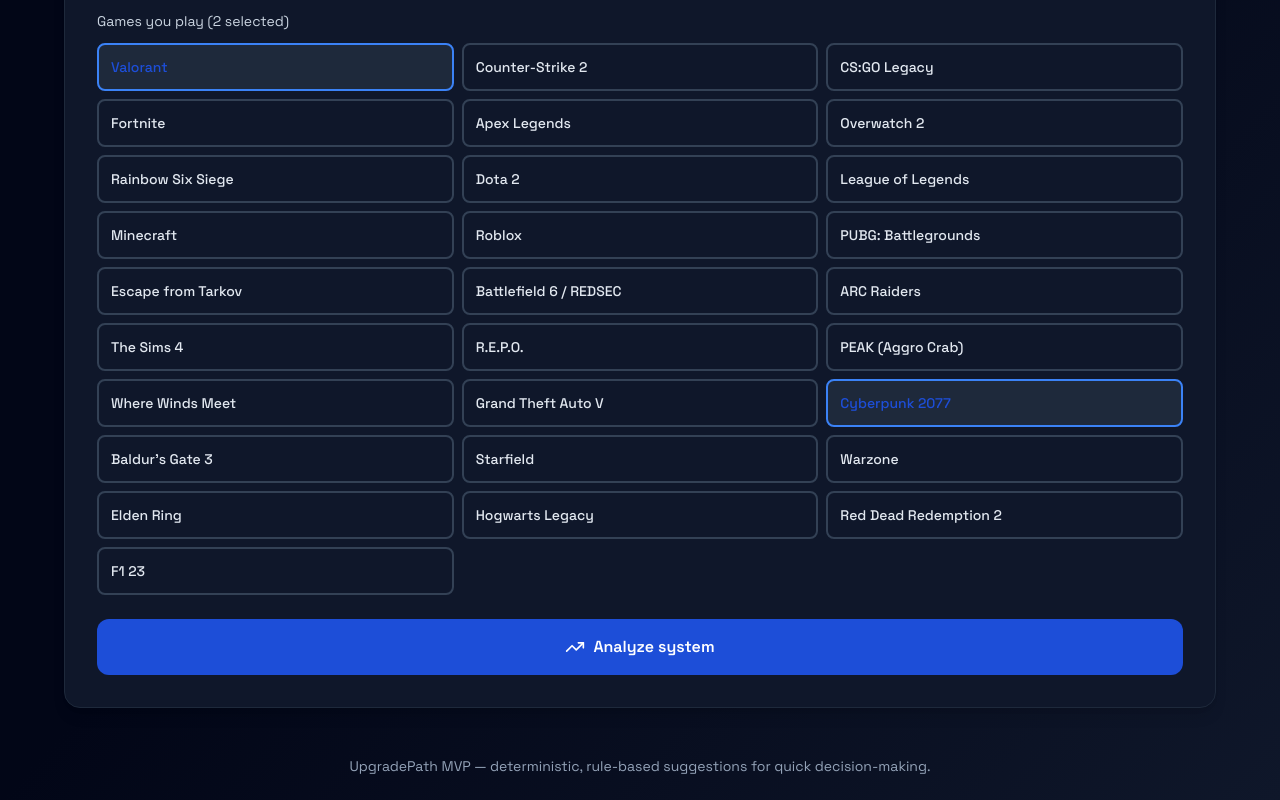
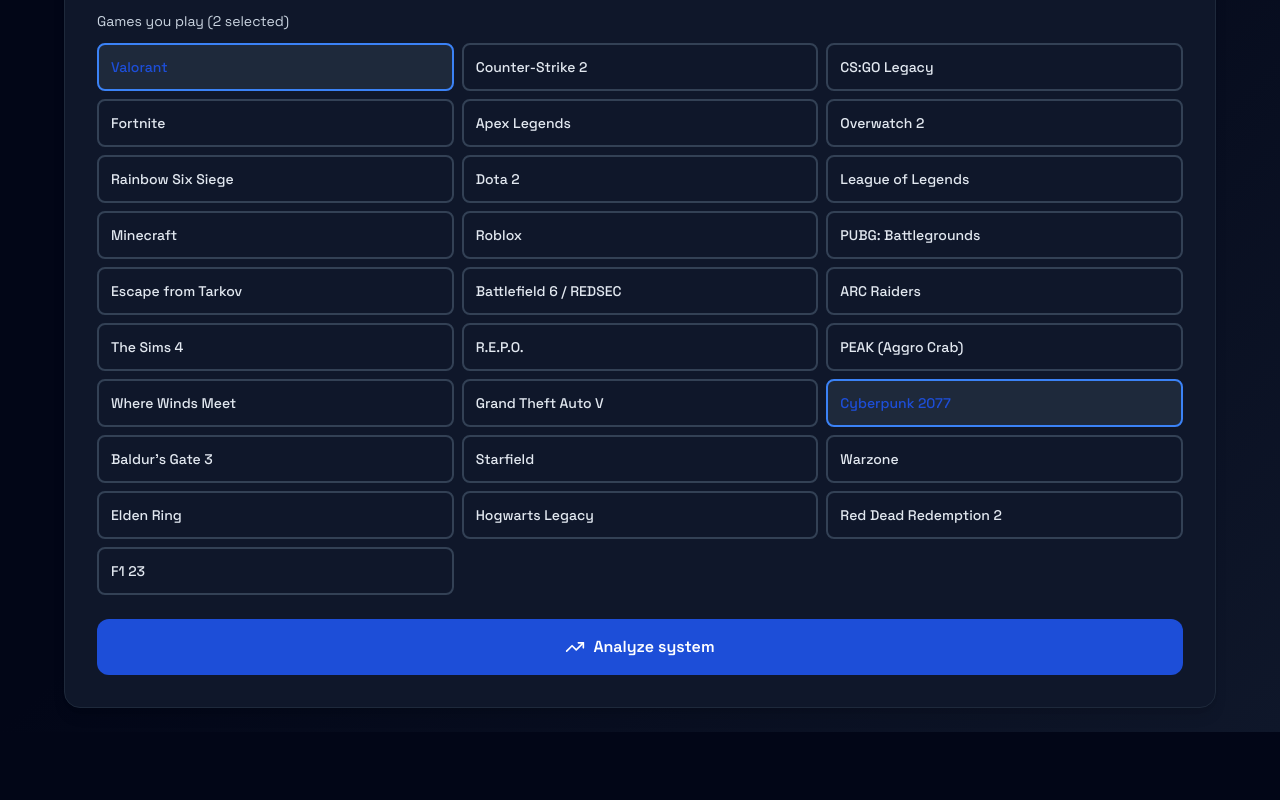
Before and after one commit to UpgradePathOP/upgradepath, a Next.js app: page / in a window 1280 px wide. Shown: the part 559-1359 px from the top of the page. After the commit the page ends 1291 px from the top, so only its background shows below. Built offline with nearby package versions, Linux system fonts and the light colour scheme.

Commit message:
Remove MVP footer tagline

```diff
--- a/app/page.tsx
+++ b/app/page.tsx
@@ -345,9 +345,6 @@
           </section>
         )}
 
-        <footer className="pt-6 text-center text-sm text-slate-500 dark:text-slate-400">
-          UpgradePath MVP — deterministic, rule-based suggestions for quick decision-making.
-        </footer>
       </div>
     </div>
   );
```
